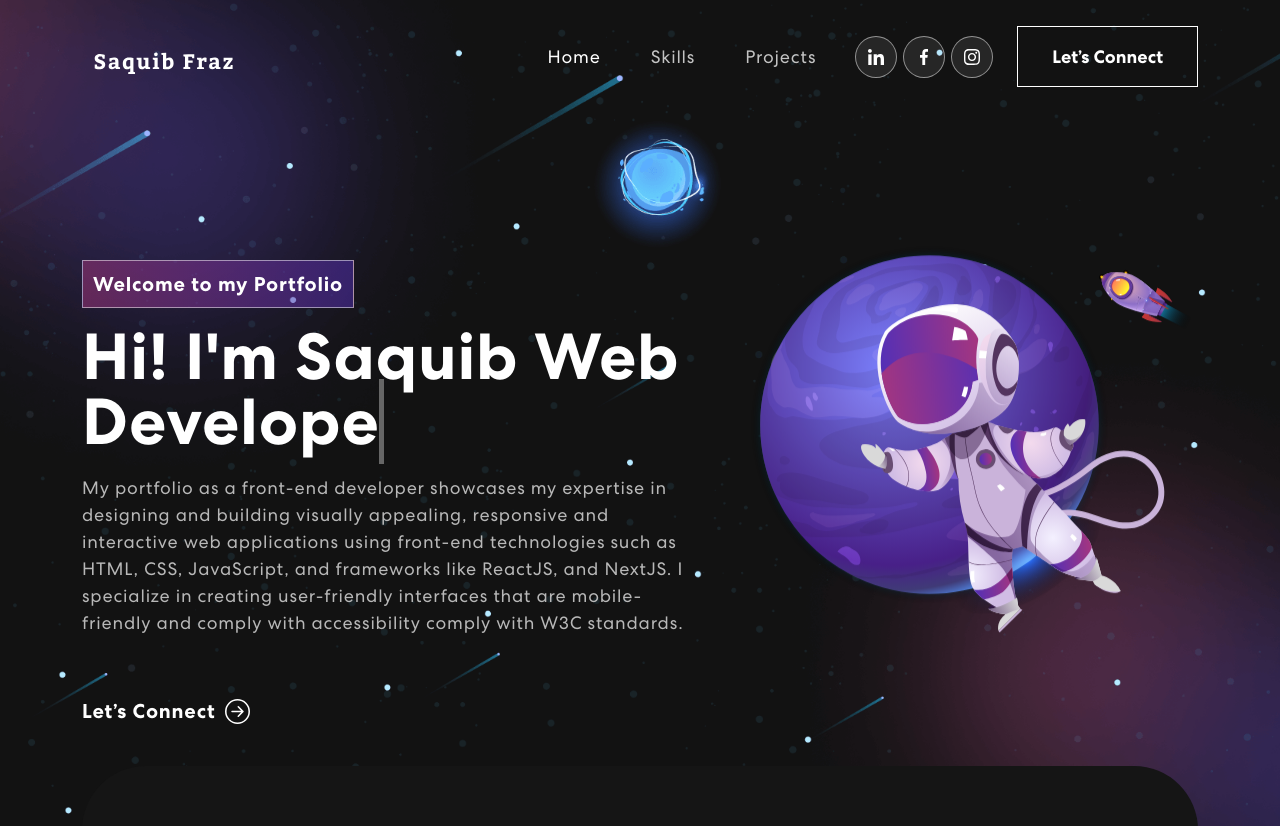
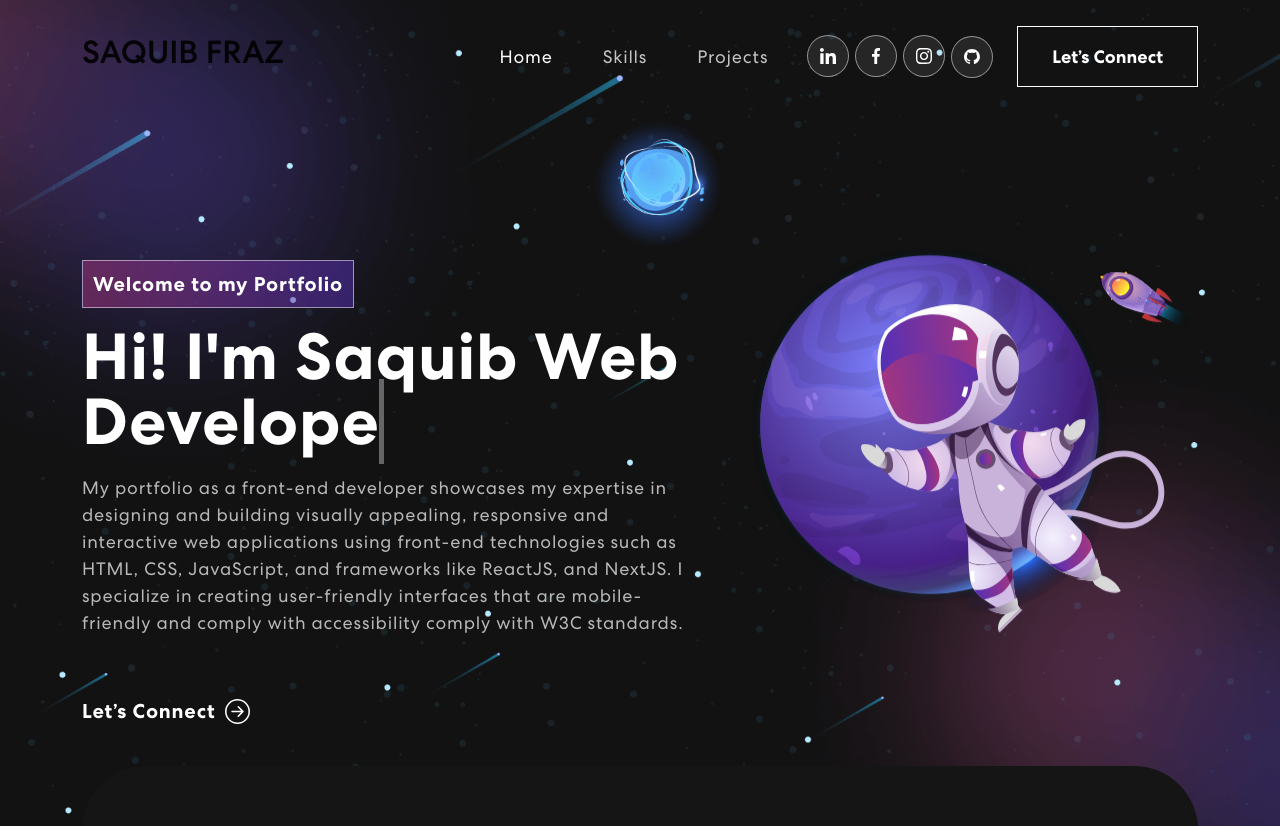
Before and after one commit to SKfraz04/Portfolio, a React (Create React App) app: page / in a window 1280 px wide. Shown: the top 826 px of the page. Built offline with nearby package versions, Linux system fonts and the light colour scheme; no server answers.

Commit message:
new Icon

```diff
--- a/src/components/NavBar.js
+++ b/src/components/NavBar.js
@@ -4,6 +4,7 @@ import saquib_logo from '../assets/img/saquib_logo.svg';
 import navIcon1 from '../assets/img/nav-icon1.svg';
 import navIcon2 from '../assets/img/nav-icon2.svg';
 import navIcon3 from '../assets/img/nav-icon3.svg';
+import navIcon4 from "../assets/img/github-mark-white.svg";
 import { HashLink } from 'react-router-hash-link';
 import {
   BrowserRouter as Router
@@ -34,10 +35,11 @@ export const NavBar = () => {
 
   return (
     <Router>
-      <Navbar expand="md" className={scrolled ? "scrolled" : ""}>
+      <Navbar expand="lg" className={scrolled ? "scrolled" : ""}>
         <Container>
           <Navbar.Brand href="/">
-            <img src={saquib_logo} alt="Logo" />
+            <h2 className="logo_name">SAQUIB FRAZ</h2>
+            {/* <img src={saquib_logo} alt="Logo" /> */}
           </Navbar.Brand>
           <Navbar.Toggle aria-controls="basic-navbar-nav">
             <span className="navbar-toggler-icon"></span>
@@ -50,9 +52,10 @@ export const NavBar = () => {
             </Nav>
             <span className="navbar-text">
               <div className="social-icon">
-                <a href="/"><img src={navIcon1} alt="" /></a>
-                <a href="/"><img src={navIcon2} alt="" /></a>
-                <a href="/"><img src={navIcon3} alt="" /></a>
+                <a href="https://www.facebook.com/sk.fraz"><img src={navIcon1} alt="link" /></a>
+                <a href="https://www.facebook.com/sk.fraz"><img src={navIcon2} alt="fb" /></a>
+                <a href="https://www.instagram.com/sk.fraz/"><img src={navIcon3} alt="insta" /></a>
+                <a href="https://github.com/SKfraz04"><img src={navIcon4} alt="insta" /></a>
               </div>
               <HashLink to='#connect'>
                 <button className="vvd"><span>Let’s Connect</span></button>
```
